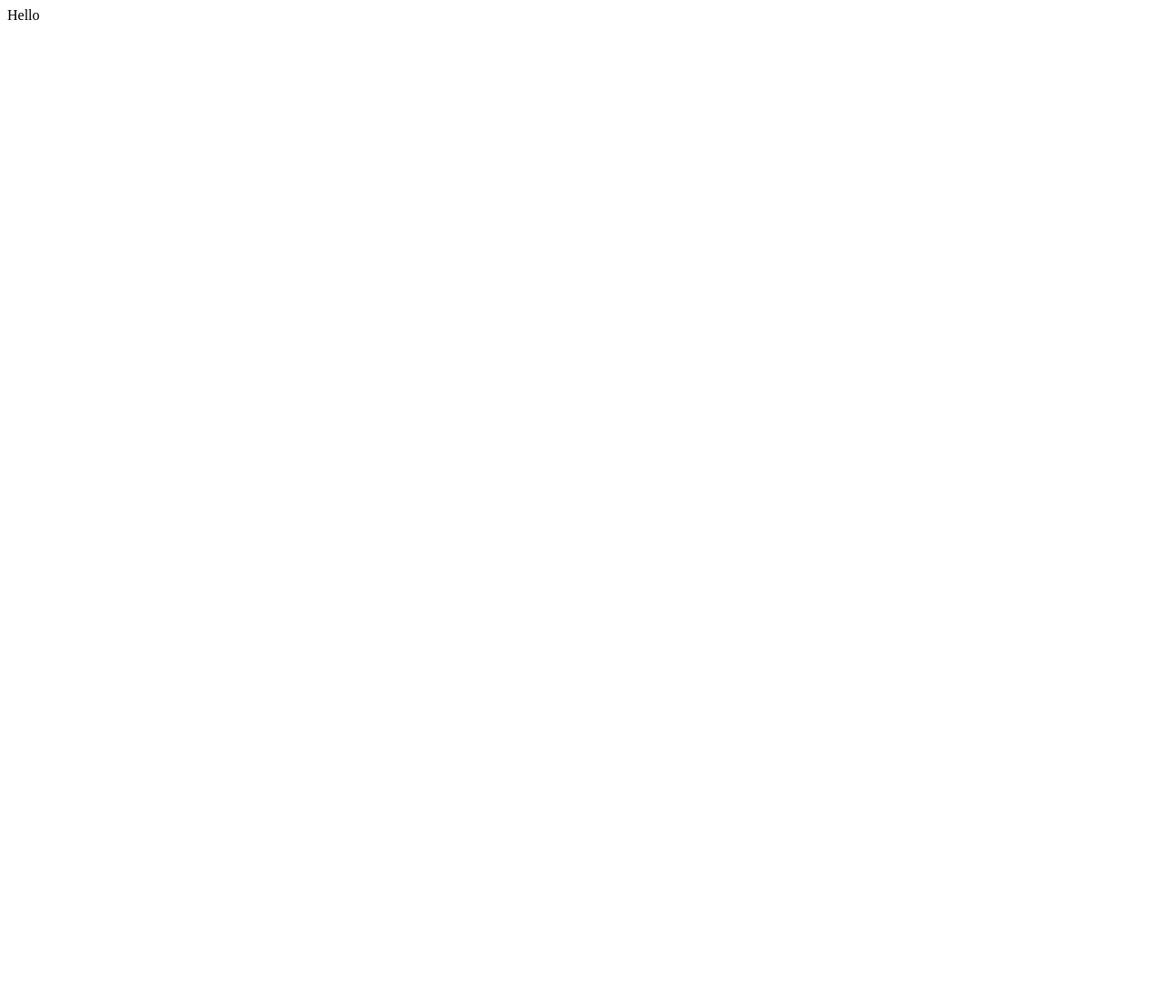
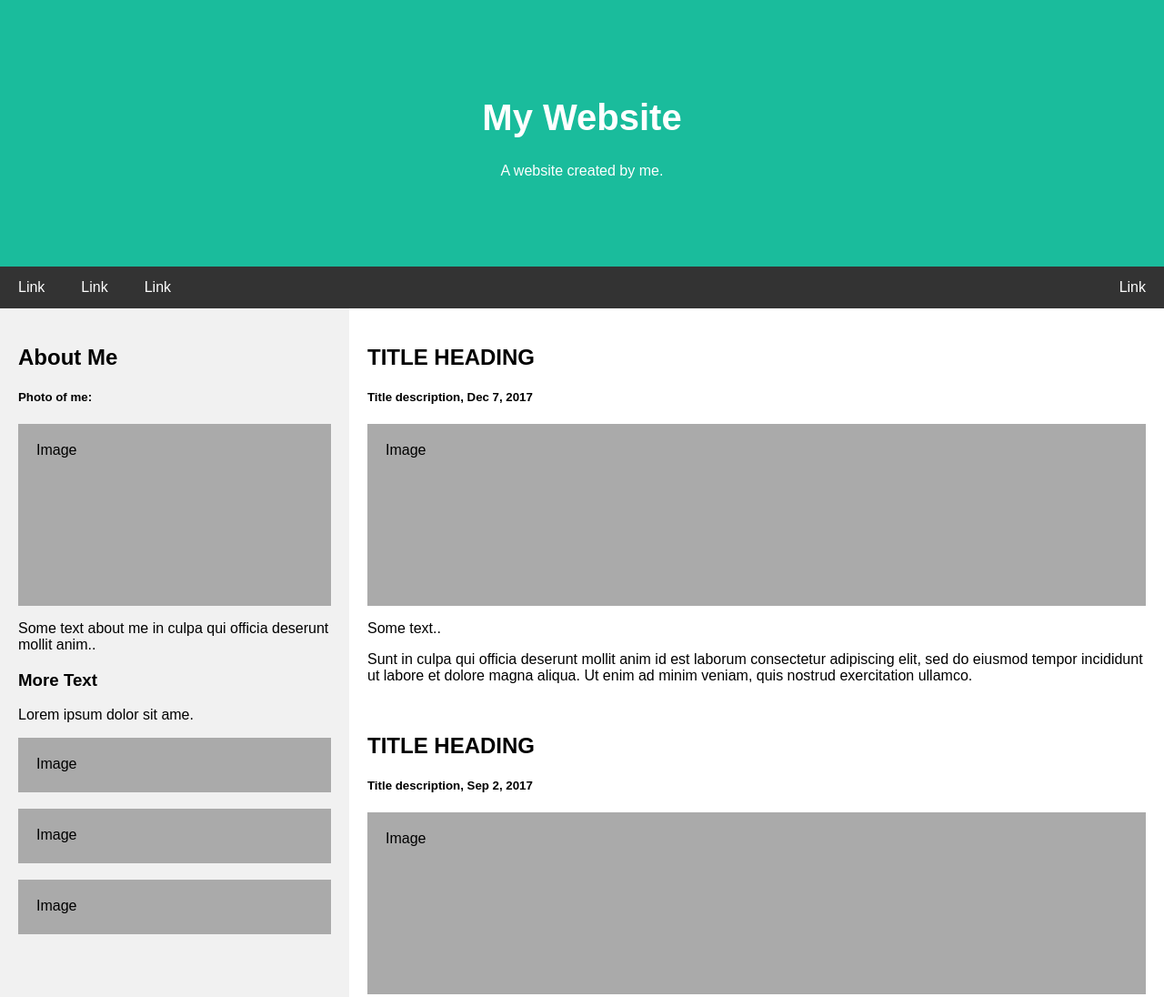
Before and after one commit to anilkris/anilkris.github.io, a plain HTML site: page index.html in a window 1280 px wide. Shown: the top 1096 px of the page at 91% size. Before the commit the page ends 800 px from the top, so only its background shows below. Drawn offline with Linux system fonts and the light colour scheme.

Commit message:
dummy page

```diff
--- a/index.html
+++ b/index.html
@@ -1 +1,159 @@
-Hello
+<!DOCTYPE html>
+<html lang="en">
+<head>
+<title>Page Title</title>
+<meta charset="UTF-8">
+<meta name="viewport" content="width=device-width, initial-scale=1">
+<style>
+* {
+    box-sizing: border-box;
+}
+
+/* Style the body */
+body {
+    font-family: Arial;
+    margin: 0;
+}
+
+/* Header/logo Title */
+.header {
+    padding: 80px;
+    text-align: center;
+    background: #1abc9c;
+    color: white;
+}
+
+/* Increase the font size of the heading */
+.header h1 {
+    font-size: 40px;
+}
+
+/* Style the top navigation bar */
+.navbar {
+    overflow: hidden;
+    background-color: #333;
+}
+
+/* Style the navigation bar links */
+.navbar a {
+    float: left;
+    display: block;
+    color: white;
+    text-align: center;
+    padding: 14px 20px;
+    text-decoration: none;
+}
+
+/* Right-aligned link */
+.navbar a.right {
+    float: right;
+}
+
+/* Change color on hover */
+.navbar a:hover {
+    background-color: #ddd;
+    color: black;
+}
+
+/* Column container */
+.row {
+    display: -ms-flexbox; /* IE10 */
+    display: flex;
+    -ms-flex-wrap: wrap; /* IE10 */
+    flex-wrap: wrap;
+}
+
+/* Create two unequal columns that sits next to each other */
+/* Sidebar/left column */
+.side {
+    -ms-flex: 30%; /* IE10 */
+    flex: 30%;
+    background-color: #f1f1f1;
+    padding: 20px;
+}
+
+/* Main column */
+.main {
+    -ms-flex: 70%; /* IE10 */
+    flex: 70%;
+    background-color: white;
+    padding: 20px;
+}
+
+/* Fake image, just for this example */
+.fakeimg {
+    background-color: #aaa;
+    width: 100%;
+    padding: 20px;
+}
+
+/* Footer */
+.footer {
+    padding: 20px;
+    text-align: center;
+    background: #ddd;
+}
+
+/* Responsive layout - when the screen is less than 700px wide, make the two columns stack on top of each other instead of next to each other */
+@media screen and (max-width: 700px) {
+    .row {
+        flex-direction: column;
+    }
+}
+
+/* Responsive layout - when the screen is less than 400px wide, make the navigation links stack on top of each other instead of next to each other */
+@media screen and (max-width: 400px) {
+    .navbar a {
+        float: none;
+        width: 100%;
+    }
+}
+</style>
+</head>
+<body>
+
+<div class="header">
+  <h1>My Website</h1>
+  <p>A website created by me.</p>
+</div>
+
+<div class="navbar">
+  <a href="#">Link</a>
+  <a href="#">Link</a>
+  <a href="#">Link</a>
+  <a href="#" class="right">Link</a>
+</div>
+
+<div class="row">
+  <div class="side">
+      <h2>About Me</h2>
+      <h5>Photo of me:</h5>
+      <div class="fakeimg" style="height:200px;">Image</div>
+      <p>Some text about me in culpa qui officia deserunt mollit anim..</p>
+      <h3>More Text</h3>
+      <p>Lorem ipsum dolor sit ame.</p>
+      <div class="fakeimg" style="height:60px;">Image</div><br>
+      <div class="fakeimg" style="height:60px;">Image</div><br>
+      <div class="fakeimg" style="height:60px;">Image</div>
+  </div>
+  <div class="main">
+      <h2>TITLE HEADING</h2>
+      <h5>Title description, Dec 7, 2017</h5>
+      <div class="fakeimg" style="height:200px;">Image</div>
+      <p>Some text..</p>
+      <p>Sunt in culpa qui officia deserunt mollit anim id est laborum consectetur adipiscing elit, sed do eiusmod tempor incididunt ut labore et dolore magna aliqua. Ut enim ad minim veniam, quis nostrud exercitation ullamco.</p>
+      <br>
+      <h2>TITLE HEADING</h2>
+      <h5>Title description, Sep 2, 2017</h5>
+      <div class="fakeimg" style="height:200px;">Image</div>
+      <p>Some text..</p>
+      <p>Sunt in culpa qui officia deserunt mollit anim id est laborum consectetur adipiscing elit, sed do eiusmod tempor incididunt ut labore et dolore magna aliqua. Ut enim ad minim veniam, quis nostrud exercitation ullamco.</p>
+  </div>
+</div>
+
+<div class="footer">
+  <h2>Footer</h2>
+</div>
+
+</body>
+</html>
```
